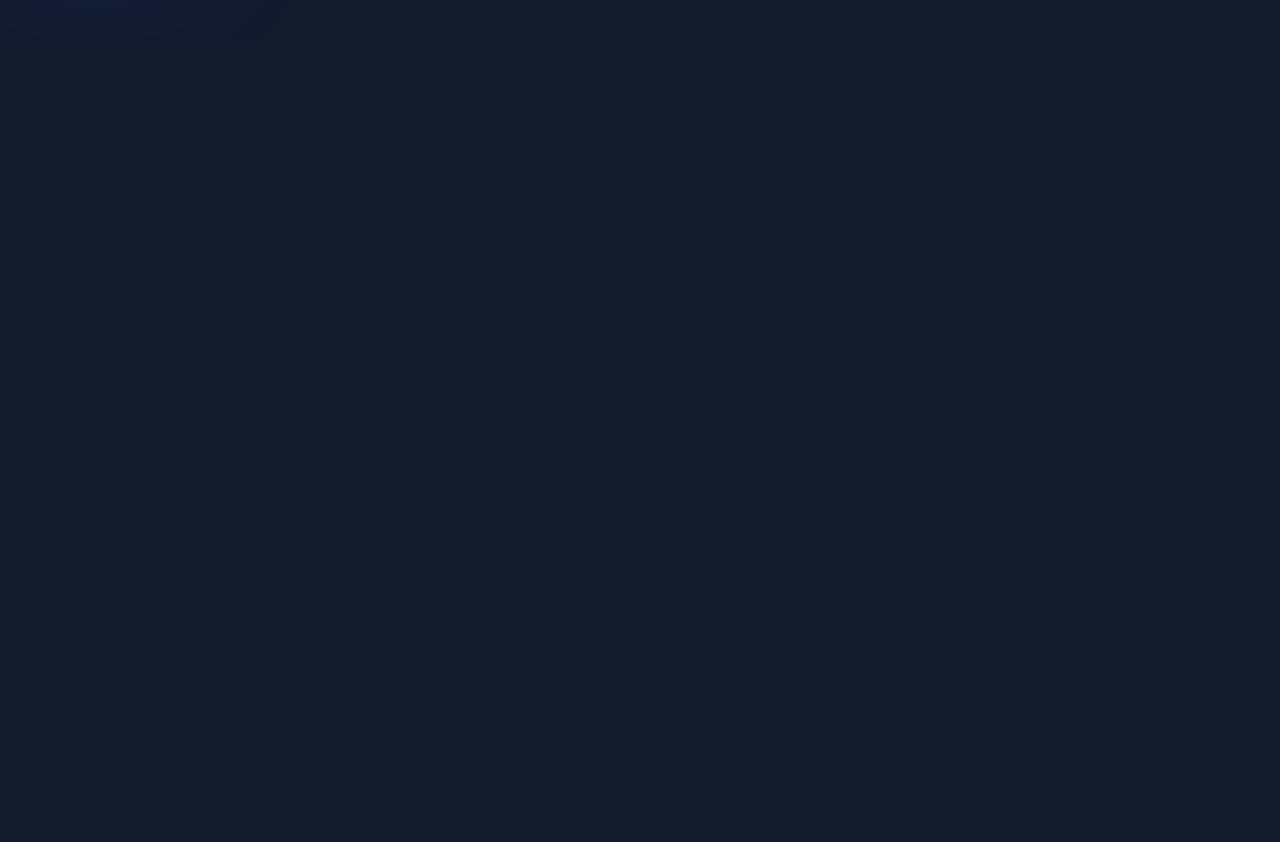
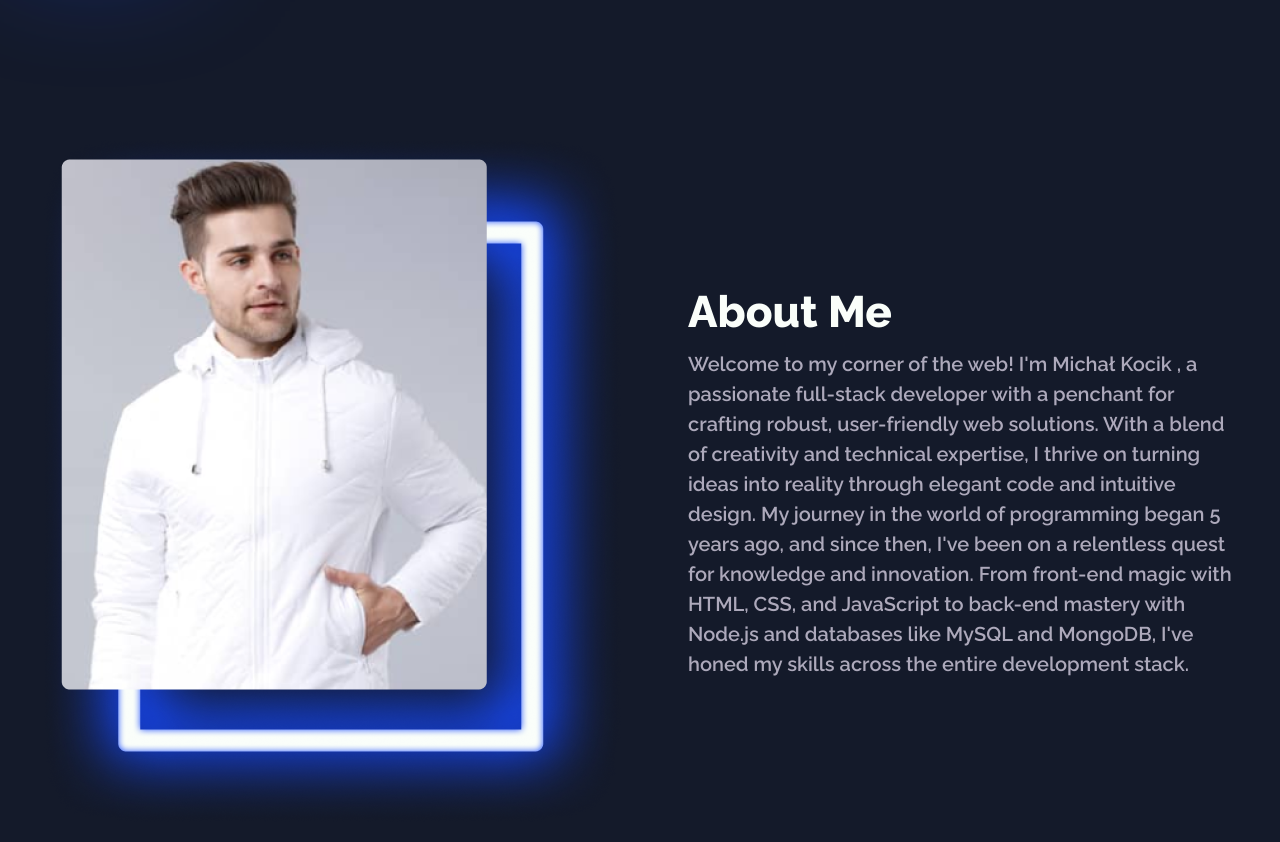
Before and after one commit to MikeWDev/Portfolio_project_2.0, a React (Vite) app in the folder frontend/: page / in a window 1280 px wide. Shown: the part 820-1662 px from the top of the page. Before the commit the page ends 860 px from the top, so only its background shows below. Built offline with nearby package versions, Linux system fonts and the light colour scheme.

Commit message:
Finish front end for about section

```diff
--- a/frontend/src/App.jsx
+++ b/frontend/src/App.jsx
@@ -1,3 +1,4 @@
+import AboutPage from "./Pages/AboutPage/AboutPage";
 import HeroPage from "./Pages/HeroPage/HeroPage";
 import "./Styles/Css/App.css";
 
@@ -5,6 +6,7 @@ function App() {
   return (
     <>
       <HeroPage />
+      <AboutPage />
     </>
   );
 }
--- /dev/null
+++ b/frontend/src/Pages/AboutPage/AboutPage.jsx
@@ -0,0 +1,36 @@
+import React from "react";
+import profileAbout from "../../assets/Pages/profileAbout.png";
+const AboutPage = () => {
+  return (
+    <section>
+      <div className="about">
+        <div className="content-con">
+          <div className="image-con">
+            <img src={profileAbout} alt="" />
+          </div>
+          <div className="info-con">
+            <div className="heading">
+              <h2>About Me</h2>
+            </div>
+            <div className="desc">
+              <p>
+                Welcome to my corner of the web! I'm Michał Kocik , a passionate
+                full-stack developer with a penchant for crafting robust,
+                user-friendly web solutions. With a blend of creativity and
+                technical expertise, I thrive on turning ideas into reality
+                through elegant code and intuitive design. My journey in the
+                world of programming began 5 years ago, and since then, I've
+                been on a relentless quest for knowledge and innovation. From
+                front-end magic with HTML, CSS, and JavaScript to back-end
+                mastery with Node.js and databases like MySQL and MongoDB, I've
+                honed my skills across the entire development stack.
+              </p>
+            </div>
+          </div>
+        </div>
+      </div>
+    </section>
+  );
+};
+
+export default AboutPage;
--- /dev/null
+++ b/frontend/src/Pages/HeroPage/CvDownload.jsx
@@ -0,0 +1,16 @@
+import { DownloadSimple } from "@phosphor-icons/react";
+import React from "react";
+
+const CvDownload = () => {
+  return (
+    <div className="cv-download">
+      <div className="text">CV</div>
+      <div className="svg">
+        <DownloadSimple size={24} color="#fff" weight="bold" />
+      </div>
+      <div className="third-ellipse"></div>
+    </div>
+  );
+};
+
+export default CvDownload;
--- a/frontend/src/Pages/HeroPage/HeroPage.jsx
+++ b/frontend/src/Pages/HeroPage/HeroPage.jsx
@@ -1,9 +1,9 @@
-import React, { Profiler } from "react";
+import React from "react";
 import Navbar from "../../Components/NavBar";
 import Button from "../../Components/Button";
 import profile from "../../assets/Pages/profile-pic.png";
-import { DownloadSimple } from "@phosphor-icons/react";
 import NeonLight from "../../Components/NeonLight";
+import CvDownload from "./CvDownload";
 
 const HeroPage = () => {
   return (
@@ -21,16 +21,10 @@ const HeroPage = () => {
                   <br />
                   Web Developer
                 </h1>
-                <div className="cv-download">
-                  <div className="text">CV</div>
-                  <div className="svg">
-                    <DownloadSimple size={24} color="#fff" weight="bold" />
-                  </div>
-                  <div className="third-ellipse"></div>
-                </div>
+                <CvDownload />
               </div>
               <div className="sub-heading">
-                <h2>React / Node.js / Mongo DB</h2>
+                <h4>React / Node.js / Mongo DB</h4>
               </div>
             </div>
             <div className="button-container">
--- a/frontend/src/Styles/Css/App.css
+++ b/frontend/src/Styles/Css/App.css
@@ -30,6 +30,18 @@ section {
   width: 100%;
   max-width: 120rem;
   margin: 0 auto;
+}
+
+p {
+  font-size: 2rem;
+  color: #ada9bb;
+  font-weight: 600;
+}
+
+h2 {
+  font-size: 4.4rem;
+  color: #fafefa;
+  font-weight: 800;
 }
 
 nav {
@@ -97,7 +109,8 @@ nav .nav-button-container {
 }
 
 .home {
-  margin: 9.6rem 0;
+  margin-top: 9.6rem;
+  margin-bottom: 19.2rem;
   width: 100%;
   display: grid;
   grid-template-columns: 2fr 1fr;
@@ -207,7 +220,7 @@ nav .nav-button-container {
   font-size: 3.2rem;
   font-weight: 700;
 }
-.home .content-con .slogans-container .sub-heading h2 {
+.home .content-con .slogans-container .sub-heading h4 {
   font-size: 1.6rem;
   color: #ada9bb;
 }
@@ -216,3 +229,20 @@ nav .nav-button-container {
   flex-direction: row;
   gap: 2.3rem;
 }
+
+.about {
+  margin: 9.6rem 0;
+}
+.about .content-con {
+  display: flex;
+  gap: 6.4rem;
+}
+.about .content-con .info-con {
+  display: flex;
+  flex-direction: column;
+  gap: 1.2rem;
+  justify-content: center;
+}
+.about .content-con .info-con .desc p {
+  line-height: 30px;
+}
--- a/frontend/src/Styles/General/_base.scss
+++ b/frontend/src/Styles/General/_base.scss
@@ -29,3 +29,13 @@ section {
   max-width: 120rem;
   margin: 0 auto;
 }
+p {
+  font-size: 2rem;
+  color: $lightGray;
+  font-weight: 600;
+}
+h2 {
+  font-size: 4.4rem;
+  color: $fontColor;
+  font-weight: 800;
+}
--- /dev/null
+++ b/frontend/src/Styles/Pages/about-page.scss
@@ -0,0 +1,18 @@
+.about {
+  margin: 9.6rem 0;
+  .content-con {
+    display: flex;
+    gap: 6.4rem;
+    .info-con {
+      display: flex;
+      flex-direction: column;
+      gap: 1.2rem;
+      justify-content: center;
+      .desc {
+        p {
+          line-height: 30px;
+        }
+      }
+    }
+  }
+}
--- a/frontend/src/Styles/Pages/hero-page.scss
+++ b/frontend/src/Styles/Pages/hero-page.scss
@@ -1,5 +1,6 @@
 .home {
-  margin: 9.6rem 0;
+  margin-top: 9.6rem;
+  margin-bottom: 19.2rem;
   width: 100%;
   display: grid;
   grid-template-columns: 2fr 1fr;
@@ -109,7 +110,7 @@
         }
       }
       .sub-heading {
-        h2 {
+        h4 {
           font-size: 1.6rem;
           color: $lightGray;
         }
--- a/frontend/src/Styles/app.scss
+++ b/frontend/src/Styles/app.scss
@@ -8,3 +8,4 @@
 @import "./Components/button";
 //pages
 @import "./Pages/hero-page.scss";
+@import "./Pages/about-page.scss";
```
Also changed, not shown: frontend/src/assets/Pages/profileAbout.png (added).
